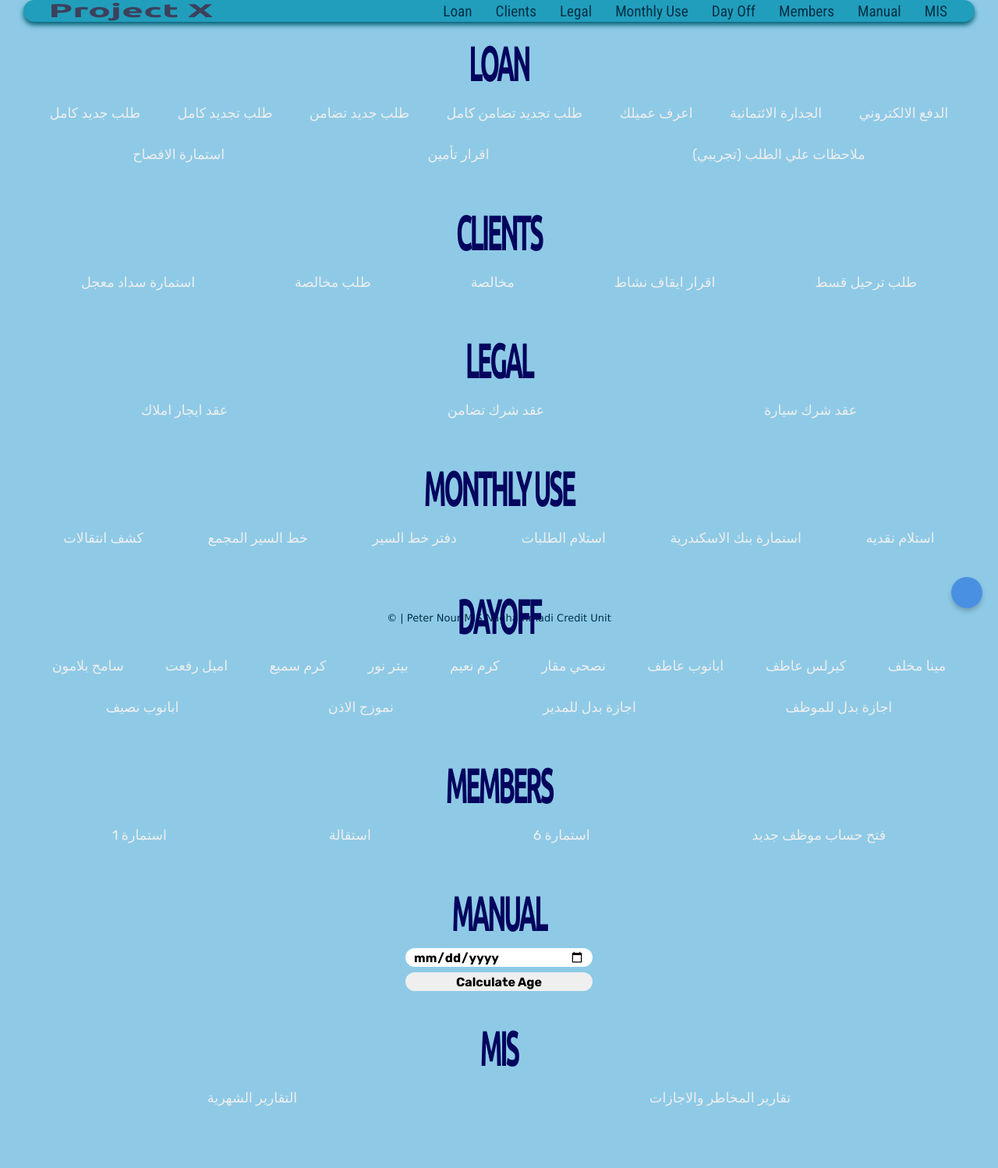
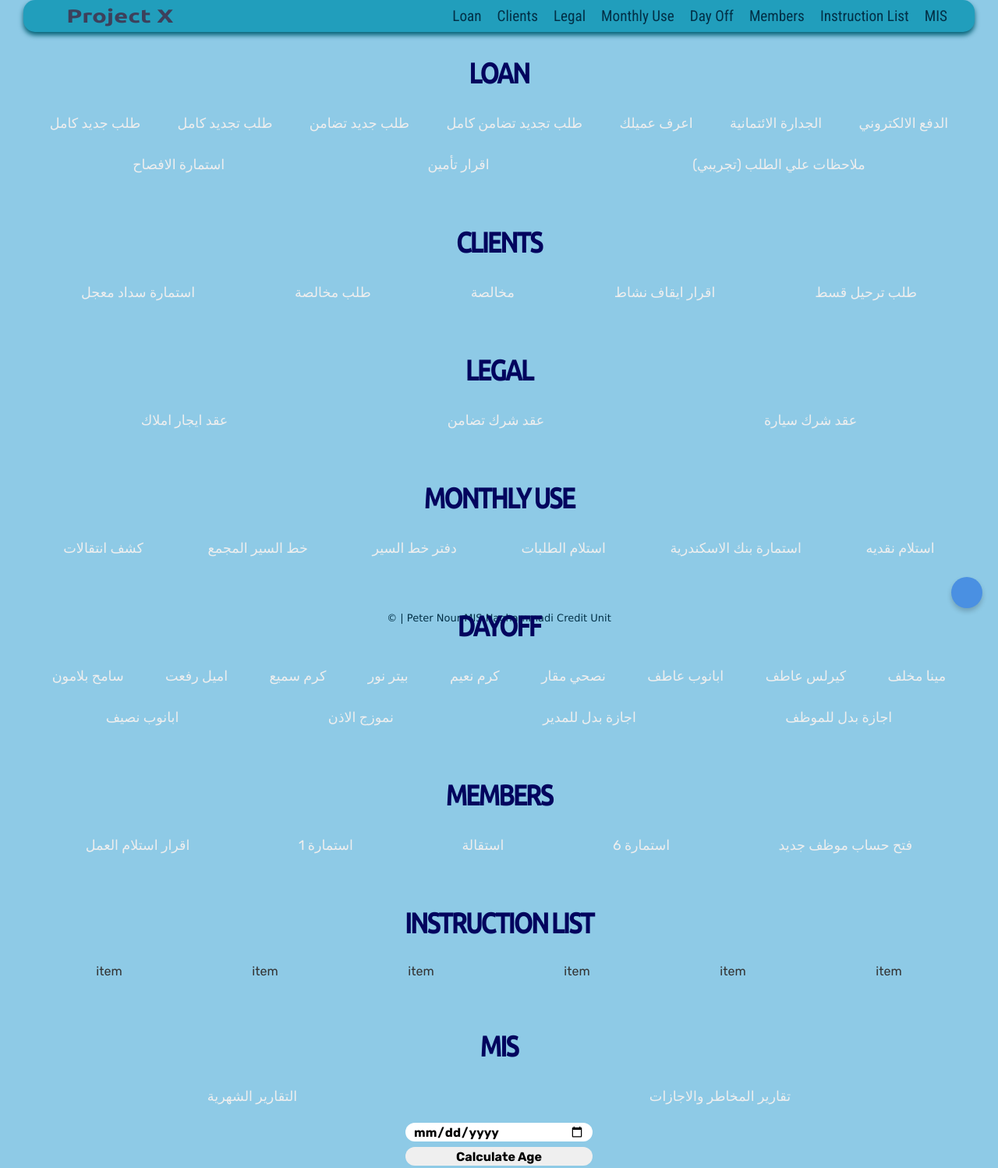
Before and after one commit to peternour/project-x, a plain HTML site: page index.html in a window 1280 px wide. Shown: the top 1498 px of the page at 78% size. Drawn offline with Linux system fonts and the light colour scheme; a web font is replaced by a local one.

Commit message:
new update

```diff
--- a/Style/Style.css
+++ b/Style/Style.css
@@ -53,7 +53,7 @@ header {
  background-color: VAR(--navbackground); /*NAV BACKGROUND*/
  position: sticky;
  top: 0;
-
+ height: 41px;
  box-shadow: 0 4px 6px #005f73;
  z-index: 100000;
  border-radius: 15px;
@@ -64,12 +64,12 @@ header h1 {
  font-family: var(--head2font);
  font-size: 1.5rem;
  color: #3d405b;
- transform: scaleX(2);
+ transform: scaleX(1.3);
 }
 
 nav {
  display: flex;
- gap: 10px;
+ /* gap: 20px; */
  z-index: 1000000;
 }
 
@@ -84,8 +84,8 @@ nav a {
 
 nav a:hover {
  color: var(--nav-text-hover);
- font-weight: bold;
- transform: scale(1.2);
+ /* font-weight: bold; */
+ transform: scaley(1.3);
 }
 
 /* Section */
@@ -101,11 +101,11 @@ nav a:hover {
  color: var(--head2-color);
  text-transform: uppercase;
  letter-spacing: -3px;
- transform: scaley(2);
+ transform: scaley(1.2);
 }
 
 .section ul {
- padding: 0 ;
+ padding: 0;
  list-style-type: none;
  display: flex;
  flex-direction: row;
--- a/index.html
+++ b/index.html
@@ -48,7 +48,7 @@
     <a href="#monthly">Monthly Use</a>
     <a href="#dayoff">Day Off</a>
     <a href="#members">Members</a>
-    <a href="#manual">Manual</a>
+    <a href="#manual">Instruction List</a>
     <a href="#mis">MIS</a>
    </nav>
   </header>
@@ -184,7 +184,11 @@
    >
     <h2>Members</h2>
     <ul>
-     <!-- <li><a href="Formes\إقرار استلام عمل_الحالي_06-11-2023.pdf">اقرار استلام العمل</a></li> -->
+     <li>
+      <a href="Formes/Members/إقرار استلام عمل_الحالي_06-11-2023.pdf"
+       >اقرار استلام العمل</a
+      >
+     </li>
      <li><a href="Formes/Members/استمارة_1.pdf">استمارة 1 </a></li>
      <li><a href="Formes/Members/استقالة.pdf">استقالة</a></li>
      <li><a href="#">استمارة 6 </a></li>
@@ -204,22 +208,15 @@
     class="section manual"
    >
     <article class="data">
-     <h2>Manual</h2>
-     <input
-      type="date"
-      name="date"
-      class="date-in"
-      id="input"
-      pattern="\d{4}/\d{2}/\d{2}"
-      placeholder="yyyy/mm/dd"
-     />
-     <label
-      for="date"
-      class="date-lbl"
-     ></label
-     ><br />
-
-     <button class="calc-btn">Calculate Age</button>
+     <h2>Instruction List</h2>
+     <ul>
+      <li>item</li>
+      <li>item</li>
+      <li>item</li>
+      <li>item</li>
+      <li>item</li>
+      <li>item</li>
+     </ul>
     </article>
    </section>
    <section
@@ -239,6 +236,21 @@
       >
      </li>
     </ul>
+    <input
+     type="date"
+     name="date"
+     class="date-in"
+     id="input"
+     pattern="\d{4}/\d{2}/\d{2}"
+     placeholder="yyyy/mm/dd"
+    />
+    <label
+     for="date"
+     class="date-lbl"
+    ></label
+    ><br />
+
+    <button class="calc-btn">Calculate Age</button>
    </section>
 
    <!-- Back To Top Link -->
```
Also changed, not shown: 1 other file.
